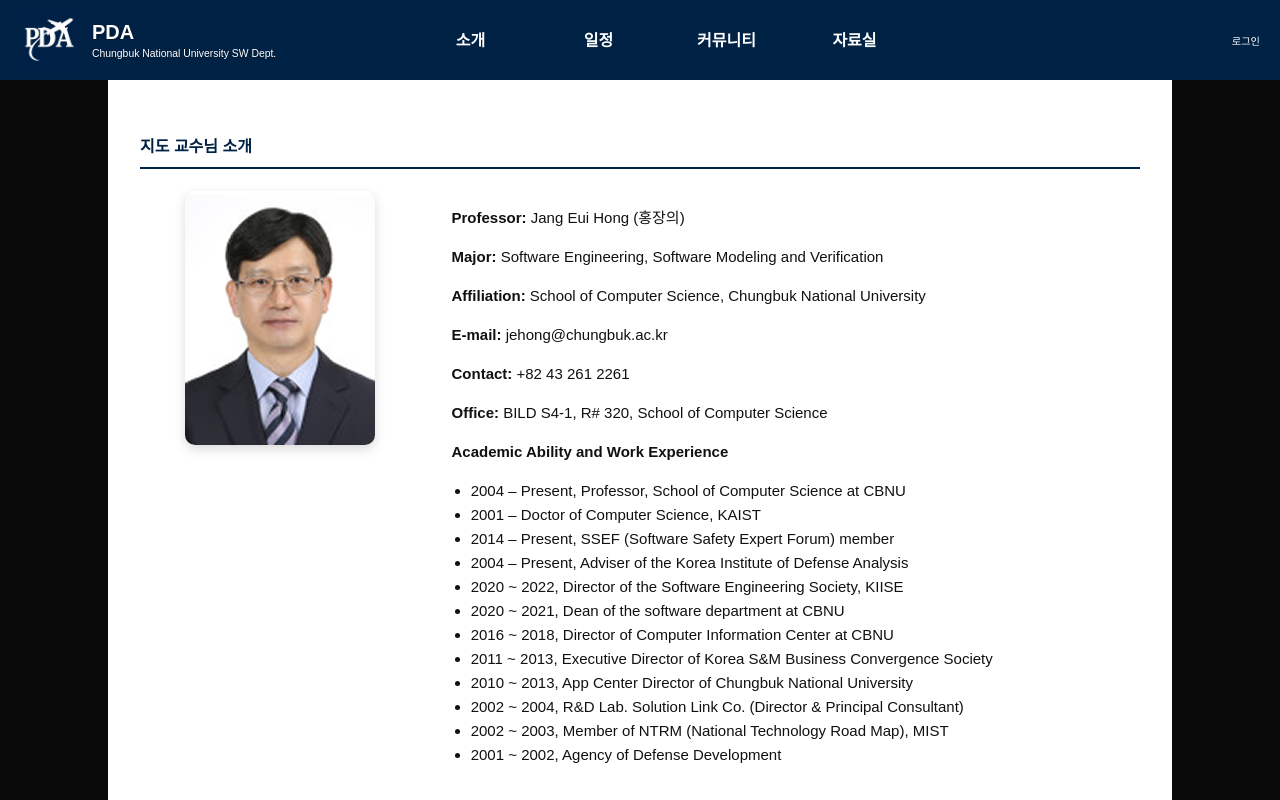
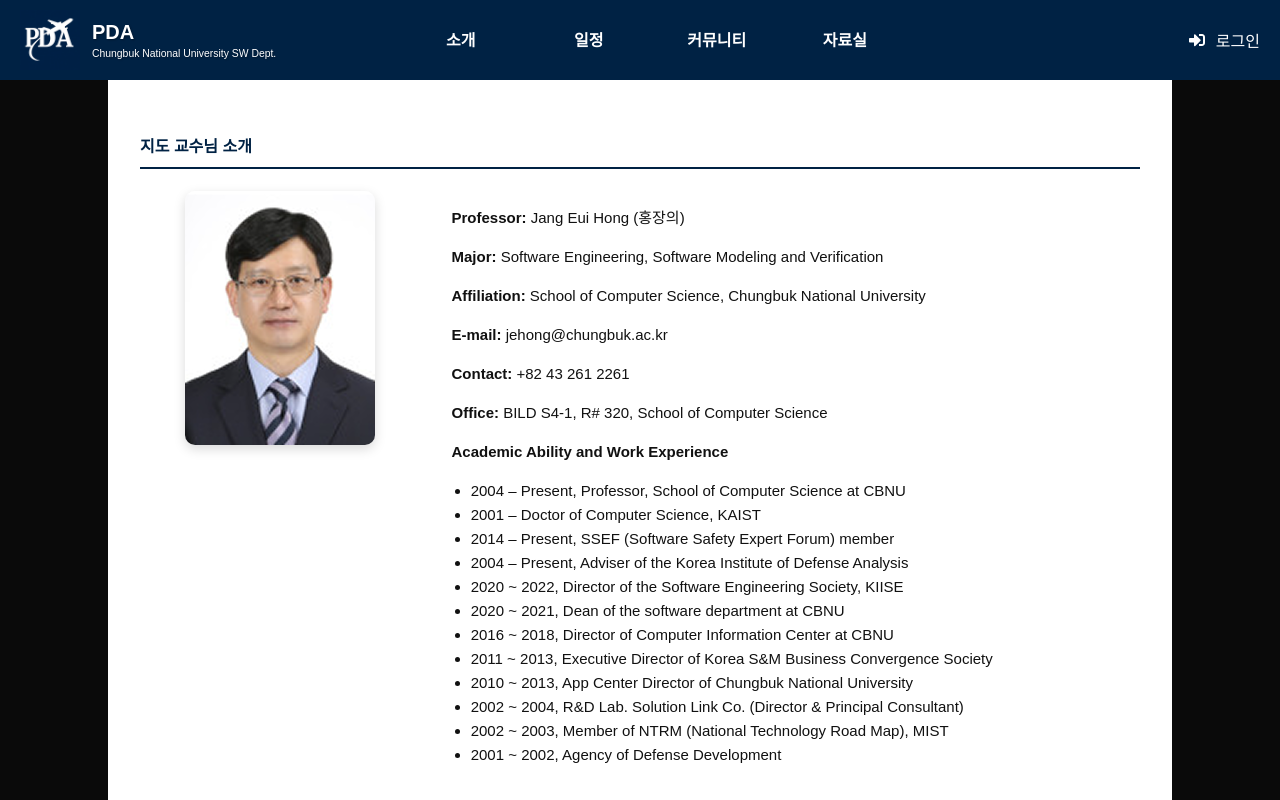
Before and after one commit to junhyeon-devops/club-website-infra, a React (Create React App) app: page /intro/professors in a window 1280 px wide. Shown: the top 800 px of the page. Built offline with nearby package versions, Linux system fonts and the light colour scheme.

Commit message:
main page Final

```diff
--- a/package.json
+++ b/package.json
@@ -10,6 +10,7 @@
     "react": "^19.1.0",
     "react-dom": "^19.1.0",
     "react-helmet": "^6.1.0",
+    "react-icons": "^5.5.0",
     "react-router-dom": "^7.6.1",
     "react-scripts": "5.0.1",
     "swiper": "^11.2.8",
--- a/src/Header.js
+++ b/src/Header.js
@@ -1,13 +1,6 @@
-// 수정된 부분만 간단히 요약
-// - 드롭다운 메뉴는 100% width로 전체 펼쳐짐
-// - 각 컬럼은 너가 보낸 html 구조처럼 구성되며 헤더는 제외됨
-// - 컬럼 사이 간격 및 구분선 조정
-// - 기존 hover 로직, 모바일 메뉴, 로그인/햄버거 버튼은 그대로 유지
-
-// 아래는 전체 header.js 코드 (수정 완료 버전)
-
 import React, { useState, useEffect } from 'react';
 import { Link, useLocation } from 'react-router-dom';
+import { FaSignInAlt } from 'react-icons/fa'; // 로그인 아이콘
 
 const navItems = [
   {
@@ -47,6 +40,8 @@ const Header = () => {
   const [hoveredDropdownIndex, setHoveredDropdownIndex] = useState(null);
   const [isMenuOpen, setIsMenuOpen] = useState(false);
   const [isMobile, setIsMobile] = useState(window.innerWidth <= 1024);
+  const [activeDropdownIndex, setActiveDropdownIndex] = useState(null);
+  const [isLoginHover, setIsLoginHover] = useState(false);
   const location = useLocation();
 
   useEffect(() => {
@@ -118,11 +113,25 @@ const Header = () => {
           )}
 
           <div style={styles.loginSection}>
-            <Link to="/login" style={styles.loginLink}>로그인</Link>
-            <button
-              style={{ ...styles.hamburger, display: isMobile ? 'block' : 'none' }}
-              onClick={handleNavToggle}
-            >
+  <Link
+  to="/login"
+  style={{
+    ...styles.loginLink,
+    textDecoration: isLoginHover ? 'underline' : 'none',
+    textUnderlineOffset: '4px', // ⬅ 밑줄 약간 띄우기
+  }}
+  onMouseEnter={() => setIsLoginHover(true)}
+  onMouseLeave={() => setIsLoginHover(false)}
+>
+  <span style={styles.loginContent}>
+    <FaSignInAlt />
+    &nbsp;로그인
+  </span>
+</Link>
+  <button
+    style={{ ...styles.hamburger, display: isMobile ? 'block' : 'none' }}
+    onClick={handleNavToggle}
+  >
               ☰
             </button>
           </div>
@@ -164,20 +173,87 @@ const Header = () => {
           </div>
         )}
 
-        {isMobile && isMenuOpen && (
-          <div style={styles.mobileDrawer}>
-            {navItems.map((item) => (
-              <div key={item.label} style={styles.dropdownColumn}>
-                <div style={styles.dropdownTitle}>{item.label}</div>
-                {item.submenu.map((subItem) => (
-                  <Link key={subItem.text} to={subItem.link} style={styles.dropdownText}>
+        {/* ✅ 햄버거 메뉴 오픈 시 화면 어두워지는 오버레이 */}
+        {isMobile && (
+  <>
+    {isMenuOpen && <div style={styles.overlay} onClick={handleNavToggle} />}
+
+    <div
+      style={{
+        ...styles.mobileDrawer,
+        transform: isMenuOpen ? 'translateX(0)' : 'translateX(100%)',
+      }}
+    >
+      <div style={styles.mobileHeader}>
+        <img src="/loginlogo.png" alt="로고" style={styles.mobileLogoImage} />
+      </div>
+
+      {/* ✅ 상위 메뉴 및 드롭다운 */}
+      {navItems.map((item, index) => {
+        const isActive = activeDropdownIndex === index;
+        return (
+          <div key={item.label}>
+            <div
+              style={{
+                ...styles.mobileCategory,
+                color: isActive ? '#002244' : '#000',
+              }}
+              onClick={() =>
+                setActiveDropdownIndex(isActive ? null : index)
+              }
+              onMouseEnter={(e) => (e.target.style.color = '#002244')}
+              onMouseLeave={(e) => {
+                if (!isActive) e.target.style.color = '#000';
+              }}
+            >
+              {item.label}
+            </div>
+
+            <div
+              style={{
+                maxHeight: isActive ? '500px' : '0',
+                opacity: isActive ? 1 : 0,
+                padding: isActive ? '3px 10px' : '0 10px',
+                transition: 'all 0.3s ease',
+                overflow: 'hidden',
+              }}
+            >
+              {isActive && <div style={styles.submenuBorderTop} />}
+
+              <div style={styles.mobileSubmenuBox}>
+                {item.submenu.map((subItem, subIndex) => (
+                  <Link
+                    key={subItem.text}
+                    to={subItem.link}
+                    style={{
+                      ...styles.mobileSubmenuItem,
+                      borderBottom:
+                        subIndex === item.submenu.length - 1
+                          ? 'none'
+                          : '1px dotted #bbb',
+                    }}
+                    onMouseEnter={(e) => {
+                      e.target.style.backgroundColor = '#ced4da';
+                      e.target.style.color = '#002244';
+                    }}
+                    onMouseLeave={(e) => {
+                      e.target.style.backgroundColor = 'transparent';
+                      e.target.style.color = '#000';
+                    }}
+                  >
                     {subItem.text}
                   </Link>
                 ))}
               </div>
-            ))}
+            </div>
           </div>
-        )}
+        );
+      })}
+    </div>
+  </>
+)}
+
+
       </div>
     </header>
   );
@@ -190,7 +266,7 @@ const styles = {
     backgroundColor: '#002244', height: '10vh', display: 'flex',
     justifyContent: 'space-between', alignItems: 'center', padding: '0 20px'
   },
-  navSection: { paddingRight: '14.3vw', display: 'flex', justifyContent: 'center' },
+  navSection: { paddingRight: '12.5vw', display: 'flex', justifyContent: 'center' },
   invisibleBox: {
     height: '10vh', width: '10vw', display: 'flex', alignItems: 'center',
     justifyContent: 'center', backgroundColor: 'transparent', boxSizing: 'border-box', cursor: 'pointer',
@@ -206,7 +282,7 @@ const styles = {
     position: 'absolute', top: '10vh', left: 0, right: 0,
     backgroundColor: '#fff', display: 'flex', justifyContent: 'center',
     padding: '20px 0', width: '100%', maxWidth: '100vw', overflowX: 'auto',
-    borderTop: '2px solid #aaa', height: 'auto', zIndex: 100,
+    borderTop: '0.5px solid #aaa', height: 'auto', zIndex: 100,
   },
   dropdownColumn: {
     display: 'flex', flexDirection: 'column', alignItems: 'center',
@@ -220,12 +296,42 @@ const styles = {
     textShadow: '0 0 6px #ffffff, 0 0 10px #ccccff'
   },
   glowTextDark: {
-    textShadow: '0 0 3px #bbb, 0 0 6px #bbb'
+    textShadow: '0 0 3px rgb(226, 226, 226), 0 0 6px rgb(226, 226, 226)',
+    color: '#002244',
   },
   mobileDrawer: {
-    position: 'fixed', top: '10vh', right: 0, width: '250px', height: '100vh',
-    backgroundColor: 'rgba(255,255,255,0.95)', display: 'flex', flexDirection: 'column',
-    padding: '20px', boxShadow: '2px 0 5px rgba(0,0,0,0.2)', zIndex: 100
+    position: 'fixed', top: 0, right: 0, width: '50vw', height: '100vh',
+    backgroundColor: '#e9ecef', display: 'flex', flexDirection: 'column',
+    padding: '0px', zIndex: 1000, boxShadow: '-2px 0 5px rgba(0,0,0,0.2)',
+    transition: 'transform 0.2s ease-in-out', // ✅ 부드러운 전환
+    transform: 'translateX(100%)',            // ✅ 기본은 오른쪽 밖에 있음
+  },
+  mobileHeader: {
+    display: 'flex', alignItems: 'center', gap: '10px', marginBottom: '10px', padding:'10px'
+  },
+  mobileLogoImage: {
+    width: '15vw',
+  },
+  mobileTitle: {
+    fontSize: '20px', fontWeight: 'bold', color: '#002244',
+  },
+  mobileCategory: {
+    fontSize: '17px', fontWeight: 'bold', margin: '15px 0 8px 20px', color: '#000', cursor: "pointer"
+  },
+  mobileSubmenuBox: {
+    backgroundColor: '#dee2e6', borderRadius: '4px',
+    padding: '3px 10px', marginBottom: '12px',
+  },
+  mobileSubmenuItem: {
+    color: '#000', padding: '10px 0', textDecoration: 'none',
+    borderBottom: '1px solid #ccc', display: 'block',
+    transition: 'color 0.3s ease',
+  },
+  fabButton: {
+    position: 'absolute', bottom: '20px', right: '20px',
+    backgroundColor: '#f28db5', width: '50px', height: '50px',
+    borderRadius: '50%', display: 'flex', alignItems: 'center',
+    justifyContent: 'center', fontSize: '24px', color: '#000',
   },
   logoSection: { minWidth: '200px' },
   logoLink: { textDecoration: 'none', color: 'inherit' },
@@ -237,7 +343,17 @@ const styles = {
   },
   clubNameKo: { fontSize: '2.5vh', fontWeight: 'bold', color: '#FFFFFF' },
   clubNameEn: { fontSize: '1.3vh', color: '#FFFFFF', fontWeight: 'normal', marginTop: '4px' },
-  loginLink: { textDecoration: 'none', color: '#FFFFFF', fontSize: '0.8vw' },
+  loginLink: {
+  color: '#FFFFFF',
+  fontSize: '2vh',
+  display: 'inline-block',
+  transition: 'text-decoration 0.3s ease',
+},
+loginContent: {
+  display: 'inline-flex',
+  alignItems: 'center',
+  gap: '6px',
+},
   loginSection: { display: 'flex', justifyContent: 'flex-end', alignItems: 'center', gap: '20px' },
   hamburger: {
     fontSize: '24px', background: 'none', border: 'none', color: '#fff',
@@ -246,6 +362,21 @@ const styles = {
   hoverBorder: {
     borderBottom: '3px solid white'
   },
+  overlay: {
+  position: 'fixed',
+  top: 0,
+  left: 0,
+  width: '100vw',
+  height: '100vh',
+  backgroundColor: 'rgba(0, 0, 0, 0.5)',
+  zIndex: 999,
+},
+submenuBorderTop: {
+  width: '100%',
+  height: '2px',
+  backgroundColor: '#002244',
+  marginTop: '8px',
+},
 };
 
 export default Header;
--- a/src/ImageSlider.js
+++ b/src/ImageSlider.js
@@ -63,7 +63,7 @@ const ImageSlider = () => {
               textShadow: '0 2px 6px rgba(0,0,0,0.8)',
             }}
           >
-            SCHOOL OF COMPUTER SCIENCE<br />ACADEMIC CLUB <span style={styles.pdaText}><span style={styles.redDot}>.</span></span>
+            SCHOOL OF COMPUTER SCIENCE<br />ACADEMIC CLUB <span style={styles.pdaText}><span style={styles.yelloDot}>.</span></span>
           </div>
         </div>
         <div
@@ -117,9 +117,10 @@ const styles = {
   pdaText: {
     fontWeight: 'bold',
   },
-  Dot: {
-    color: 'blue',
-    fontSize: '40px',
+  yelloDot: {
+    fontFamily: `'Pretendard', 'Noto Sans KR', sans-serif`,
+    color: '#F9DC5C',
+    fontSize: '75px',
   },
   subText: {
     marginTop: '10px',
--- a/src/MainIntro.js
+++ b/src/MainIntro.js
@@ -37,7 +37,7 @@ const MainIntro = () => {
           ...(introVisible && styles.fadeTextVisible),
         }}
       >
-        <h2 style={styles.heading}>동아리 소개</h2>
+        <h2 style={styles.heading}>&nbsp;&nbsp;동아리 소개 <span style={styles.yelloDot}>.</span></h2>
         <div style={styles.line} />
         <p style={styles.description}>
           PDA는 충북대학교 소프트웨어학부 소속 학술 동아리로, 개발과 디자인, 기획에 관심 있는 학생들이 모여
@@ -97,7 +97,7 @@ const MainIntro = () => {
           ...(activityVisible && styles.fadeTextVisible),
         }}
       >
-        <h2 style={styles.heading}>동아리 활동</h2>
+        <h2 style={styles.heading}>&nbsp;&nbsp;동아리 활동 <span style={styles.yelloDot}>.</span></h2>
         <div style={styles.line} />
         <div style={styles.activitiesGrid}>
           {[
@@ -210,6 +210,11 @@ const styles = {
     opacity: 1,
     transform: 'translateY(0)',
   },
+  yelloDot: {
+    fontFamily: `'Pretendard', 'Noto Sans KR', sans-serif`,
+    color: '#F9DC5C',
+    fontSize: '40px',
+  },
 };
 
 export default MainIntro;
```
Also changed, not shown: 1 other file (tests, documents, lock files or other folders).
